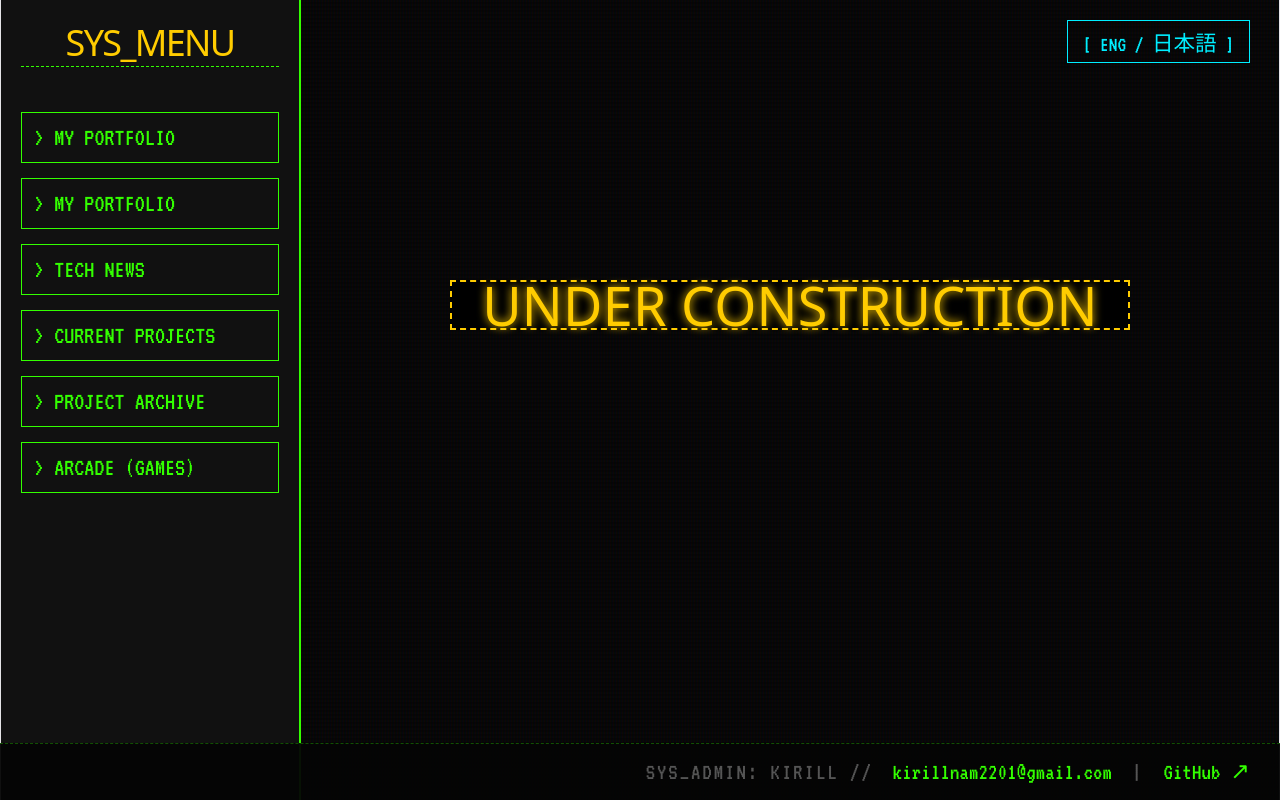
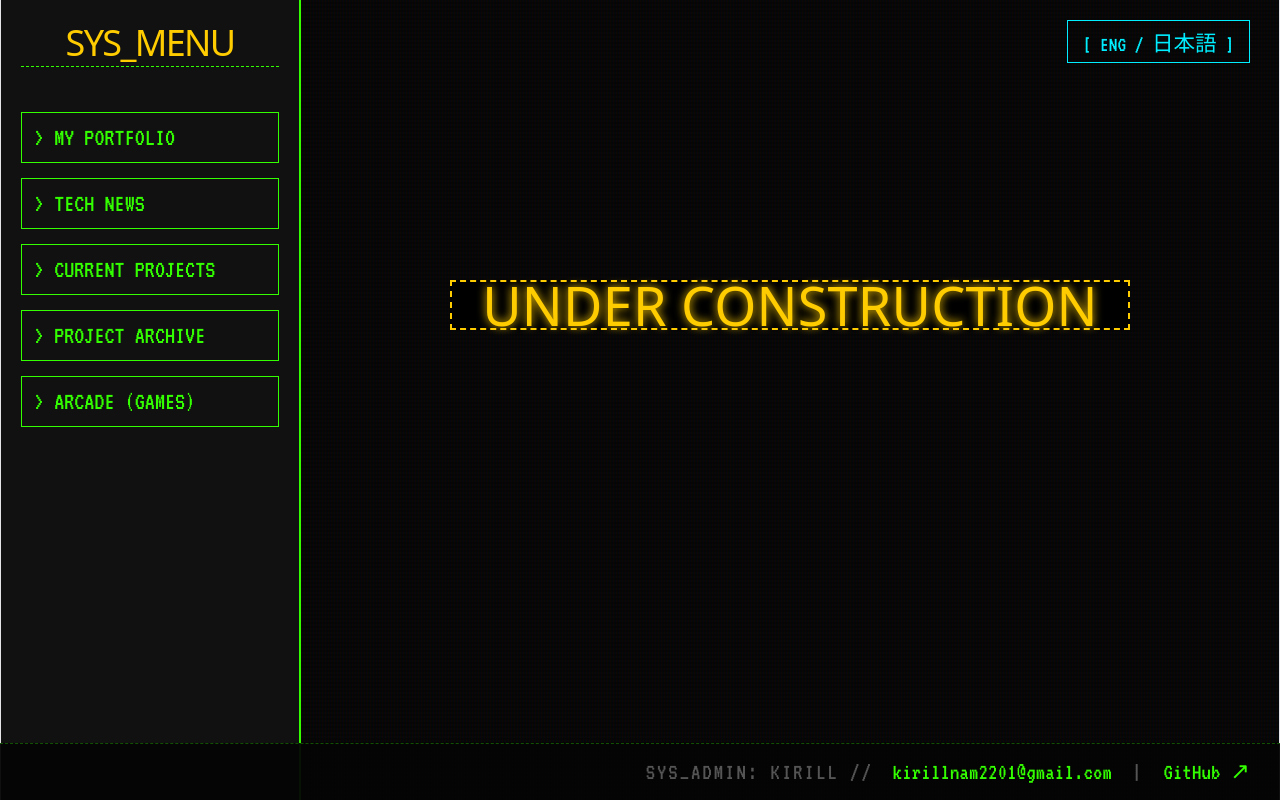
Before and after one commit to Kirill-dev01/portfolio-site, a React (Vite) app: page / in a window 1280 px wide. Built offline with nearby package versions, Linux system fonts and the light colour scheme.

Commit message:
Fix: Remove duplicated portfolio button in sidebar

```diff
--- a/src/App.jsx
+++ b/src/App.jsx
@@ -725,9 +725,6 @@ function App() {
         <button className="menu-button" onClick={() => setCurrentView('PORTFOLIO')}>
           <Typewriter text="> MY PORTFOLIO" delay={500} />
         </button>
-        <button className="menu-button" onClick={() => setCurrentView('PORTFOLIO')}>
-          <Typewriter text="> MY PORTFOLIO" delay={500} />
-        </button>
         <button className="menu-button" onClick={() => setCurrentView('NEWS')}>
           <Typewriter text="> TECH NEWS" delay={1000} />
         </button>
```
